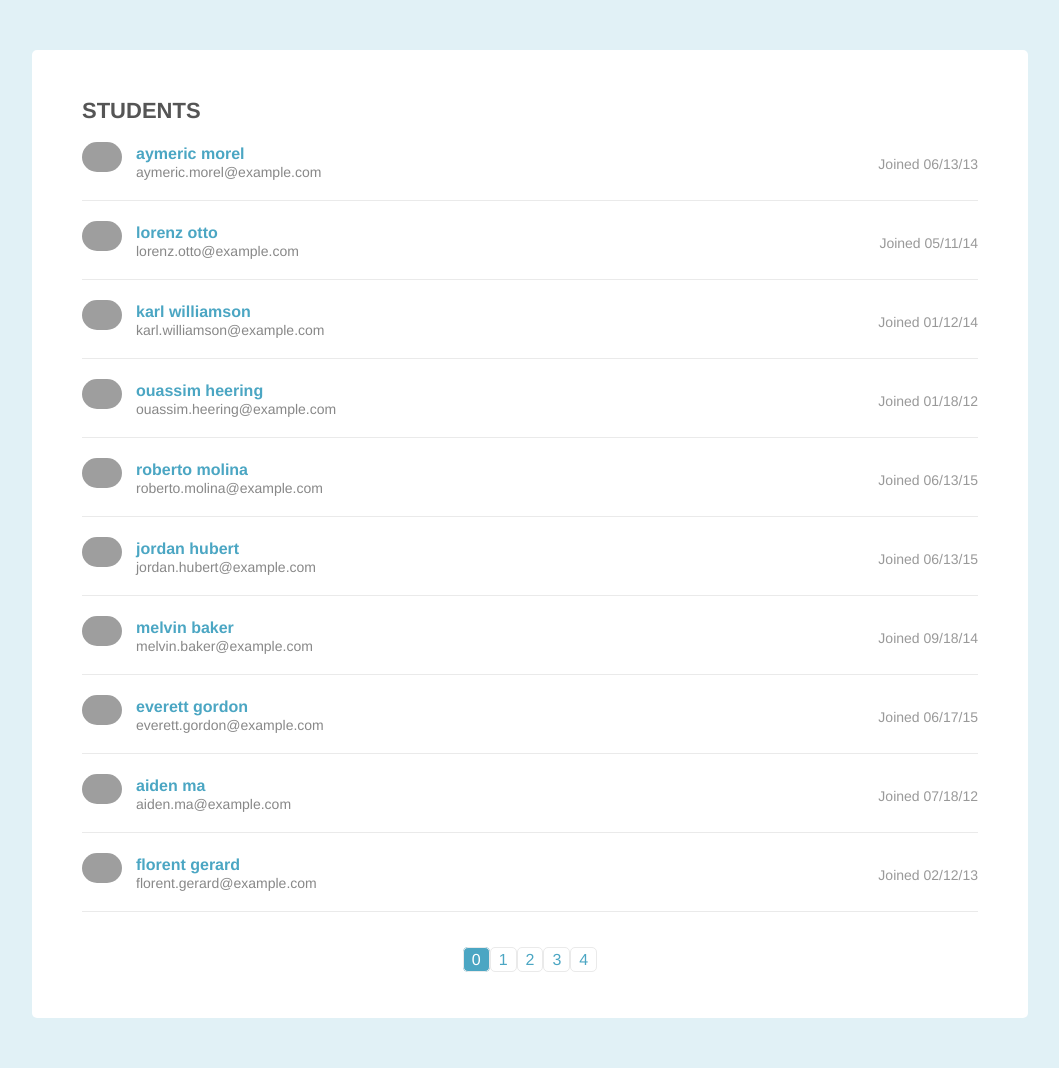
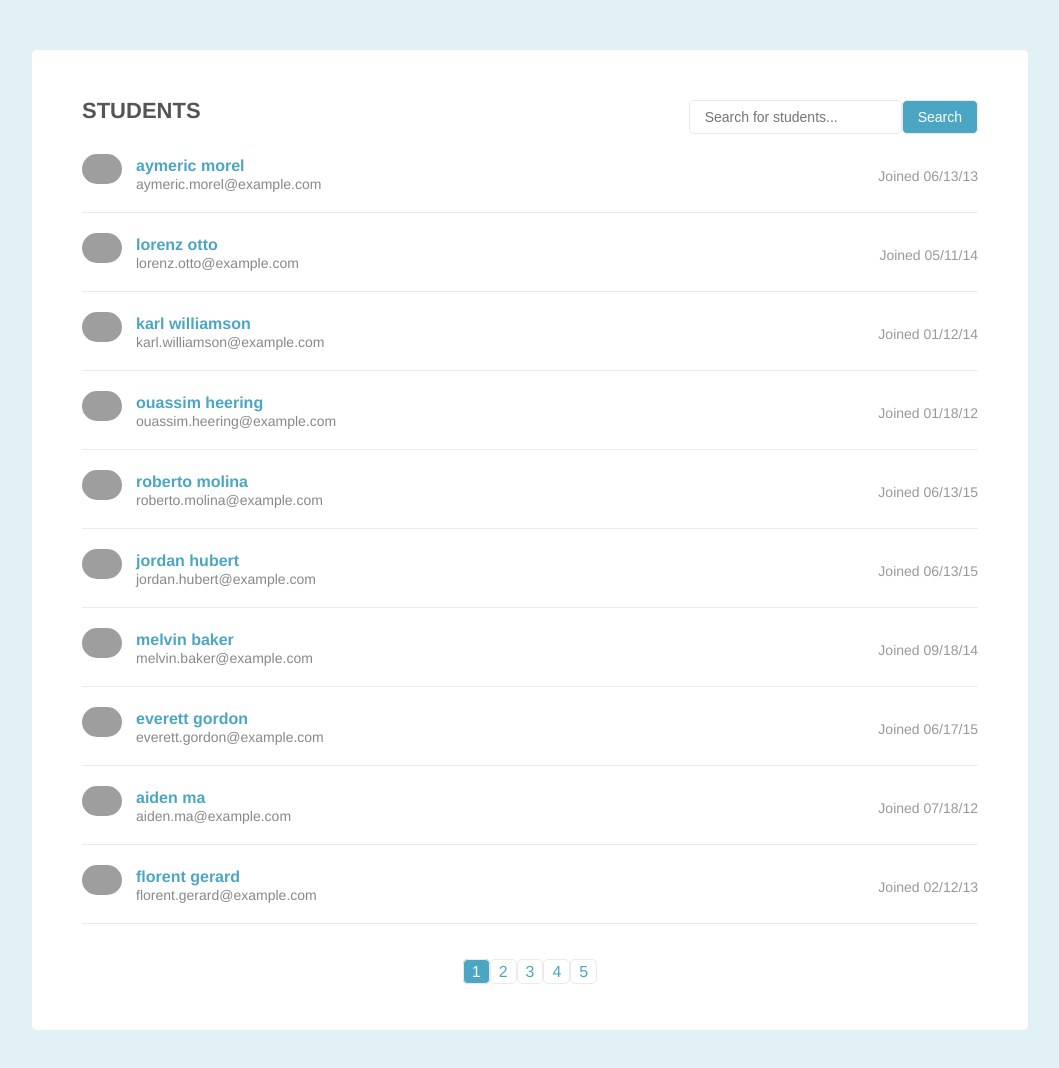
Before and after one commit to Tsampaio/List-Pagination, a plain HTML site: page examples/44students.html in a window 1280 px wide. Shown: the whole page, without its empty margins (110-1169 px from the left). Drawn offline with Linux system fonts and the light colour scheme; grey boxes are pictures that could not be loaded.

Commit message:
search bar added dinamically

```diff
--- a/js/script.js
+++ b/js/script.js
@@ -64,7 +64,6 @@ const appendPageLinks = () => {
    let ul = document.createElement("ul");
    div.appendChild(ul);
 
-
    for (let i = 0; i < numberPages; i++) {
 
       let li = document.createElement("li");
@@ -78,7 +77,7 @@ const appendPageLinks = () => {
          showPage(students, i+1);
       });
       a.href = "#";
-      a.textContent = i;
+      a.textContent = i+1;
 
       li.appendChild(a);
       ul.appendChild(li);
@@ -92,6 +91,22 @@ const appendPageLinks = () => {
 
 appendPageLinks();
 
+const searchBar = () => {
+   let searchContainer = document.createElement("div");
+   let searchInput = document.createElement("input");
+   let searchButton = document.createElement("button");
+   searchContainer.className = "student-search";
+   searchContainer.appendChild(searchInput);
+   searchInput.placeholder = "Search for students...";
+   searchButton.textContent = "Search";
+   searchContainer.appendChild(searchButton);
+
+
+   document.querySelector(".page-header").appendChild(searchContainer);
+}
+
+searchBar();
+
 
 
 // Remember to delete the comments that came with this file, and replace them with your own code comments.
```
Also changed, not shown: index.html (+2 -5 lines).
